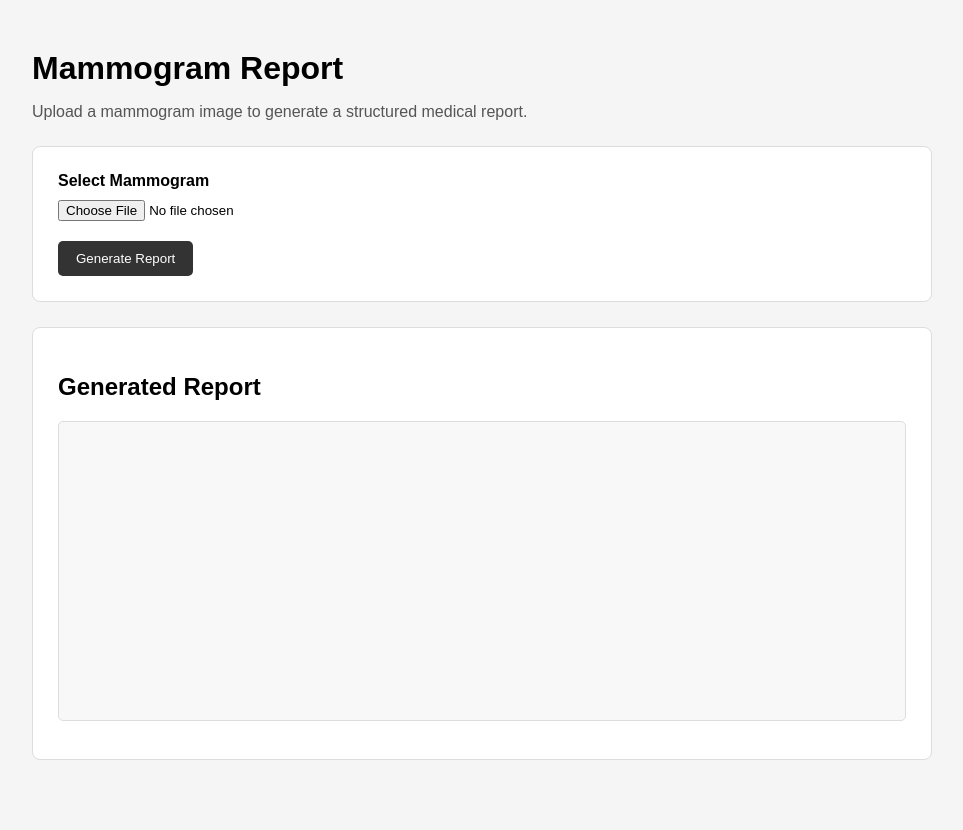
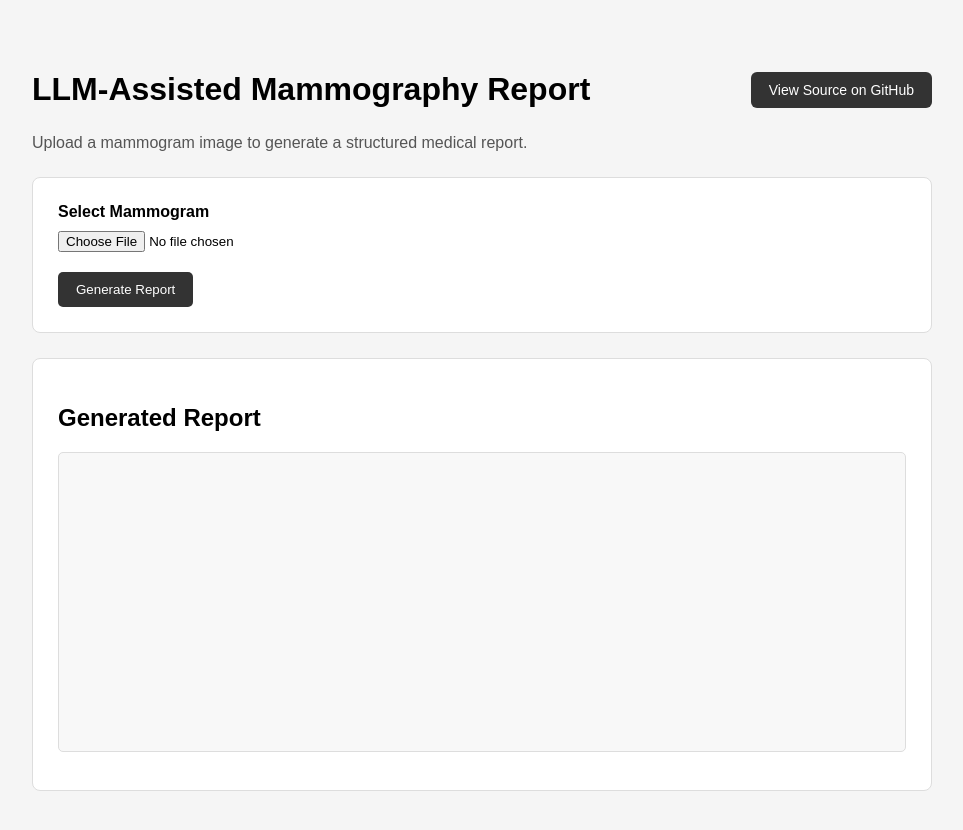
Before and after one commit to tashfinsami/medical-llm-report-gen, a plain HTML site: page web-service/frontend/index.html in a window 1280 px wide. Shown: the whole page, without its empty margins (158-1121 px from the left). Drawn offline with nearby package versions, Linux system fonts and the light colour scheme; files that its build step writes are made by us from their sources; files whose address does not match are found by name.

Commit message:
Update frontend files

```diff
--- a/web-service/frontend/index.html
+++ b/web-service/frontend/index.html
@@ -13,7 +13,19 @@
 
     <main class="container">
 
-        <h1>Mammogram Report</h1>
+        <div class="title-row">
+
+            <h1>LLM-Assisted Mammography Report</h1>
+
+            <a
+                href="https://github.com/tashfinsami/medical-llm-report-gen"
+                target="_blank"
+                rel="noopener noreferrer"
+                class="github-button"
+            >
+            View Source on GitHub
+            </a>
+        </div>
 
         <p class="description">
             Upload a mammogram image to generate a structured medical report.
@@ -34,6 +46,23 @@
             <button id="generateButton">
                 Generate Report
             </button>
+
+            <div id="error-container" hidden>
+                <h3>Report Generation Failed</h3>
+
+                <p id="error-message">
+                    The language model may be temporarily unavailable or experiencing high demand.
+                    Please try again in 1-2 minutes.
+                    Do not close or leave this page while the process is in progress,
+                    as doing so may prevent the complete report from being delivered.
+                    If the problem persists after several attempts, please contact support.
+                </p>
+
+                <p>
+                    Contact support:
+                    <a href="mailto:tashfinsami79@gmail.com">tashfinsami79@gmail.com</a>
+                </p>
+            </div>
 
         </section>
 
--- a/web-service/frontend/script.js
+++ b/web-service/frontend/script.js
@@ -8,6 +8,8 @@ let reportText = "";
 
 
 generateButton.addEventListener("click", async () => {
+
+    document.getElementById("error-container").hidden = true;
 
     const file = imageInput.files[0];
 
@@ -53,6 +55,8 @@ generateButton.addEventListener("click", async () => {
 
     } catch (error) {
 
+        document.getElementById("error-container").hidden = false;
+
         console.error(error);
 
         statusElement.textContent =
--- a/web-service/frontend/style.css
+++ b/web-service/frontend/style.css
@@ -19,6 +19,29 @@ h1 {
 
 .description {
     color: #555;
+}
+
+.title-row {
+    display: flex;
+    align-items: center;
+    justify-content: space-between;
+    gap: 20px;
+}
+
+.github-button {
+    display: inline-block;
+    margin-top: 12px;
+    padding: 10px 18px;
+    background-color: #333;
+    color: white;
+    text-decoration: none;
+    border-radius: 6px;
+    font-size: 14px;
+    font-weight: 500;
+}
+
+.github-button:hover {
+    background-color: #333;
 }
 
 .upload-section,
```
